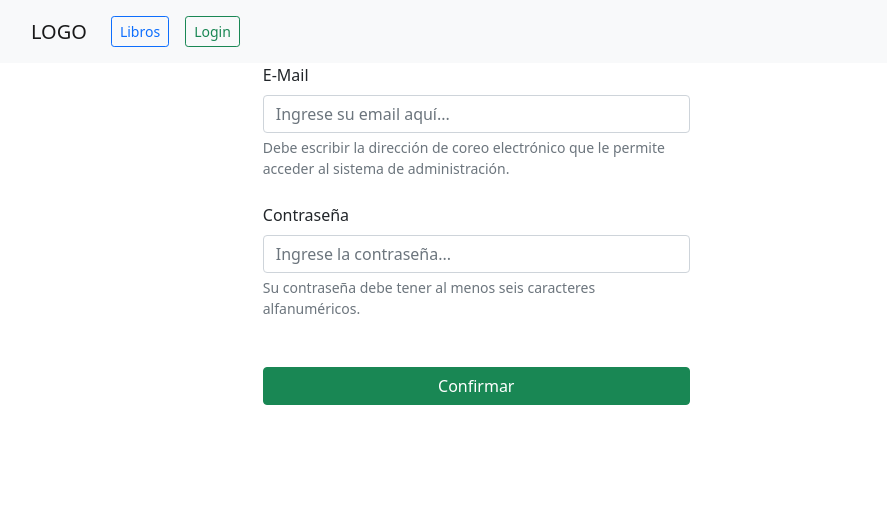
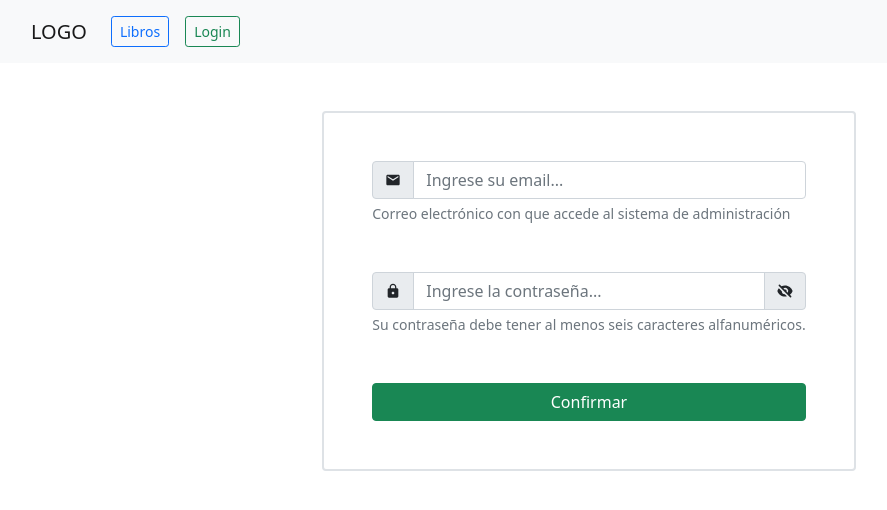
Before and after one commit to marcelobettini/bibliotecAPP, a React (Create React App) app: page /login in a window 1280 px wide. Shown: the top 510 px of the page, without its empty margins (51-938 px from the left). Built offline with nearby package versions, Linux system fonts and the light colour scheme; no server answers.

Commit message:
iconos agregados al form y botón de ver contraseña

```diff
--- a/package.json
+++ b/package.json
@@ -13,6 +13,7 @@
     "react": "^17.0.2",
     "react-bootstrap": "^1.6.1",
     "react-dom": "^17.0.2",
+    "react-icons": "^4.2.0",
     "react-router-dom": "^5.2.0",
     "react-scripts": "4.0.3",
     "web-vitals": "^1.0.1"
--- a/src/components/Login.jsx
+++ b/src/components/Login.jsx
@@ -1,10 +1,13 @@
 import React, { useState } from "react";
 import { auth } from "../FirebaseConfig";
 import { useHistory } from "react-router-dom";
+import { MdEmail, MdLock } from "react-icons/md";
+import { HiEye, HiEyeOff } from "react-icons/hi";
 const Login = () => {
   const [email, setEmail] = useState("");
   const [pass, setPass] = useState("");
   const [error, setError] = useState(null);
+  const [pwdShown, setPwdShown] = useState(false);
   const navigate = useHistory();
 
   function login(e) {
@@ -34,29 +37,32 @@ const Login = () => {
   return (
     <div className="container  d-flex justify-content-center">
       <div className="row">
-        <div className="col-sm-8">
+        <div className="col border border-2 rounded  mt-5 px-5 py-5">
           <form className="form-group" onSubmit={login}>
-            <label htmlFor="email" className="form-label">
-              E-Mail
-            </label>
+            <div className="input-group">
+              <div className="input-group-text">
+                <MdEmail></MdEmail>
+              </div>
               <input
                 type="text"
                 className="form-control"
                 id="email"
                 aria-describedby="emailHelp"
-              placeholder="Ingrese su email aquí..."
+                placeholder="Ingrese su email..."
                 autoComplete="user-name"
                 onChange={(e) => setEmail(e.target.value)}
               />
-            <div id="emailHelp" className="form-text">
-              Debe escribir la dirección de coreo electrónico que le permite
-              acceder al sistema de administración.
             </div>
-            <label htmlFor="password" className="form-label mt-4">
-              Contraseña
-            </label>
+            <div id="emailHelp" className="form-text mb-5">
+              Correo electrónico con que accede al sistema de administración
+            </div>
+
+            <div className="input-group">
+              <div className="input-group-text">
+                <MdLock />
+              </div>
               <input
-              type="password"
+                type={pwdShown ? "text" : "password"}
                 className="form-control"
                 id="password"
                 aria-describedby="password-help"
@@ -64,6 +70,14 @@ const Login = () => {
                 autoComplete="current-password"
                 onChange={(e) => setPass(e.target.value)}
               />
+              <div
+                className="input-group-text"
+                onClick={() => setPwdShown(!pwdShown)}
+              >
+                {pwdShown ? <HiEye /> : <HiEyeOff />}
+              </div>
+            </div>
+
             <div id="password-help" className="form-text mb-5">
               Su contraseña debe tener al menos seis caracteres alfanuméricos.
             </div>
```
Also changed, not shown: 1 other file (tests, documents, lock files or other folders). Lines whose indentation alone changed are shown as unchanged.
